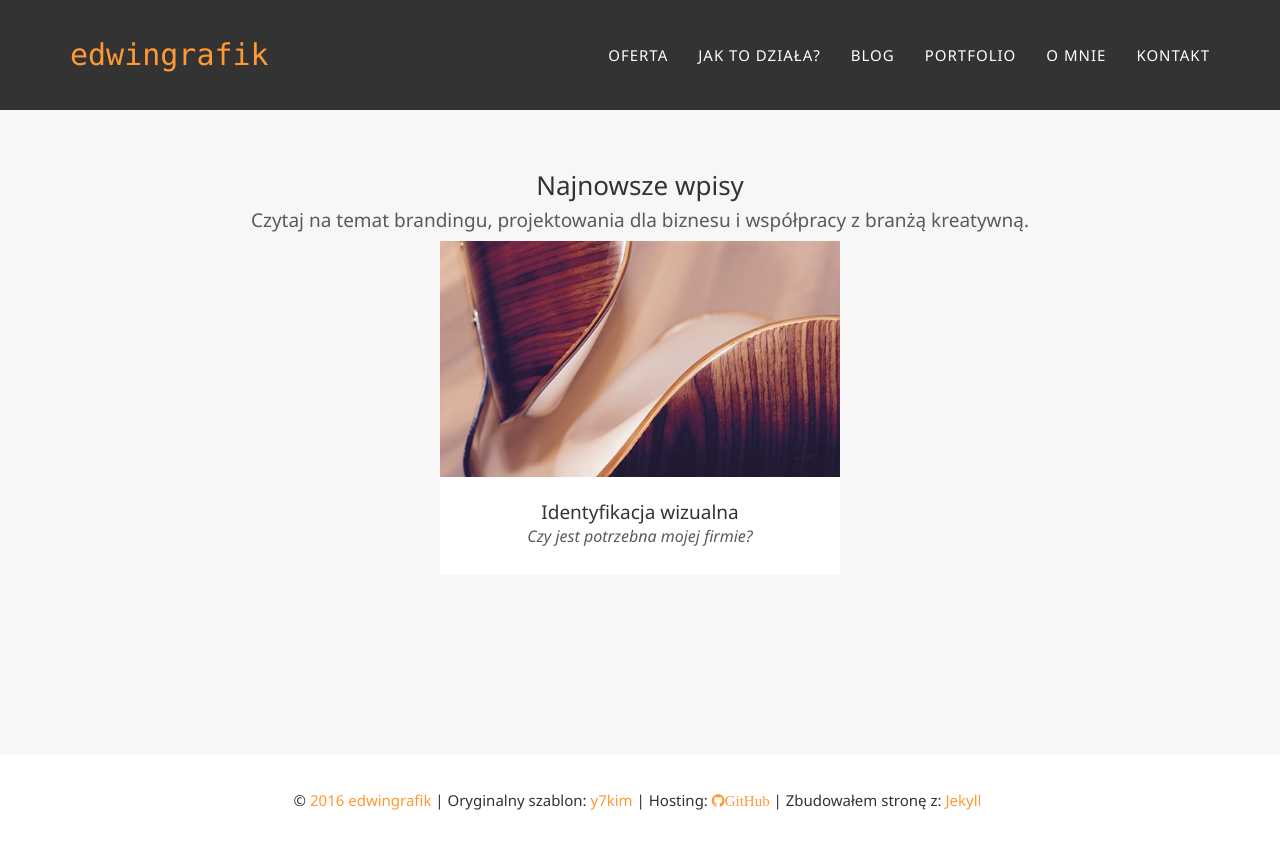
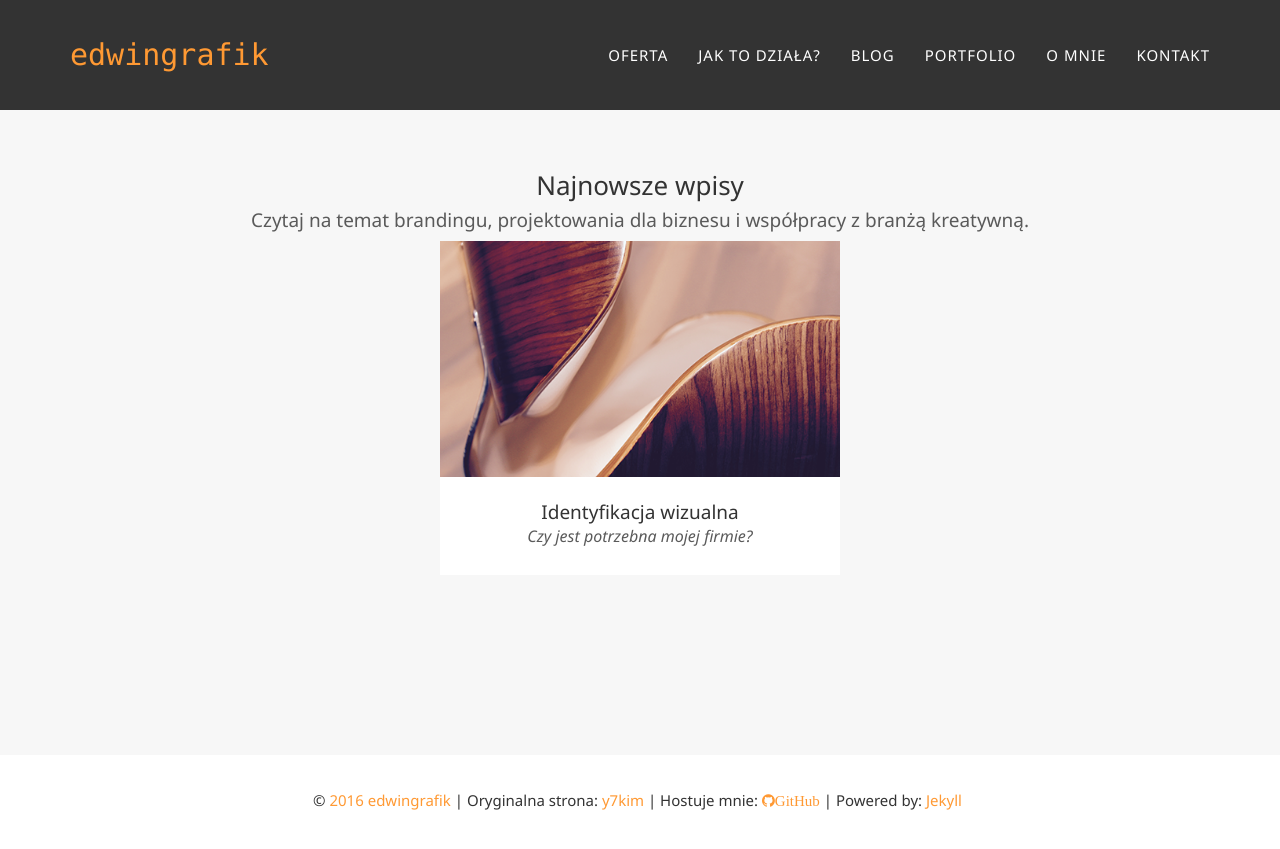
Before and after one commit to edwingrafik/edwingrafik.github.io, a Jekyll site: the page built from Blog/blog.html, in a window 1280 px wide. Shown: the top 849 px of the page. Built offline with Jekyll 4.4.1, drawn with Linux system fonts in a browser that asks for light colours; some web fonts are replaced.

Commit message:
Update footer.html

```diff
--- a/_includes/footer.html
+++ b/_includes/footer.html
@@ -4,9 +4,9 @@
       <div class="col-md-12">
         <ul class="list-inline quicklinks">
           <li>&copy<a href="http://edwingrafik.pl/">
-            {% assign thisyear = site.time | date: "%Y" %}{% if site.first_published %}{% capture diff %}{{ site.first_published | minus:thisyear }}{% endcapture %}{% if diff contains '-' %}{{ site.first_published }},{% endif %}{% endif %}{{ thisyear }} {% if site.owner %}{{ site.owner }}{% else %}edwingrafik{% endif %}</a>   |  Oryginalny szablon: <a href="https://jekyllthemes.io/theme/23162068/agency-jekyll-theme">y7kim</a>   |
-            Hosting: <a href="https://github.com/" class="fa fa-github" target="_blank">GitHub</a>   |
-            Zbudowałem stronę z: <a href="http://jekyllrb.com" target="_blank">Jekyll</a>
+            {% assign thisyear = site.time | date: "%Y" %}{% if site.first_published %}{% capture diff %}{{ site.first_published | minus:thisyear }}{% endcapture %}{% if diff contains '-' %}{{ site.first_published }},{% endif %}{% endif %}{{ thisyear }} {% if site.owner %}{{ site.owner }}{% else %}edwingrafik{% endif %}</a>   |  Oryginalna strona: <a href="https://jekyllthemes.io/theme/23162068/agency-jekyll-theme">y7kim</a>   |
+            Hostuje mnie: <a href="https://github.com/" class="fa fa-github" target="_blank">GitHub</a>   |
+            Powered by: <a href="http://jekyllrb.com" target="_blank">Jekyll</a>
           </li>
         </ul>
       </div>
```
